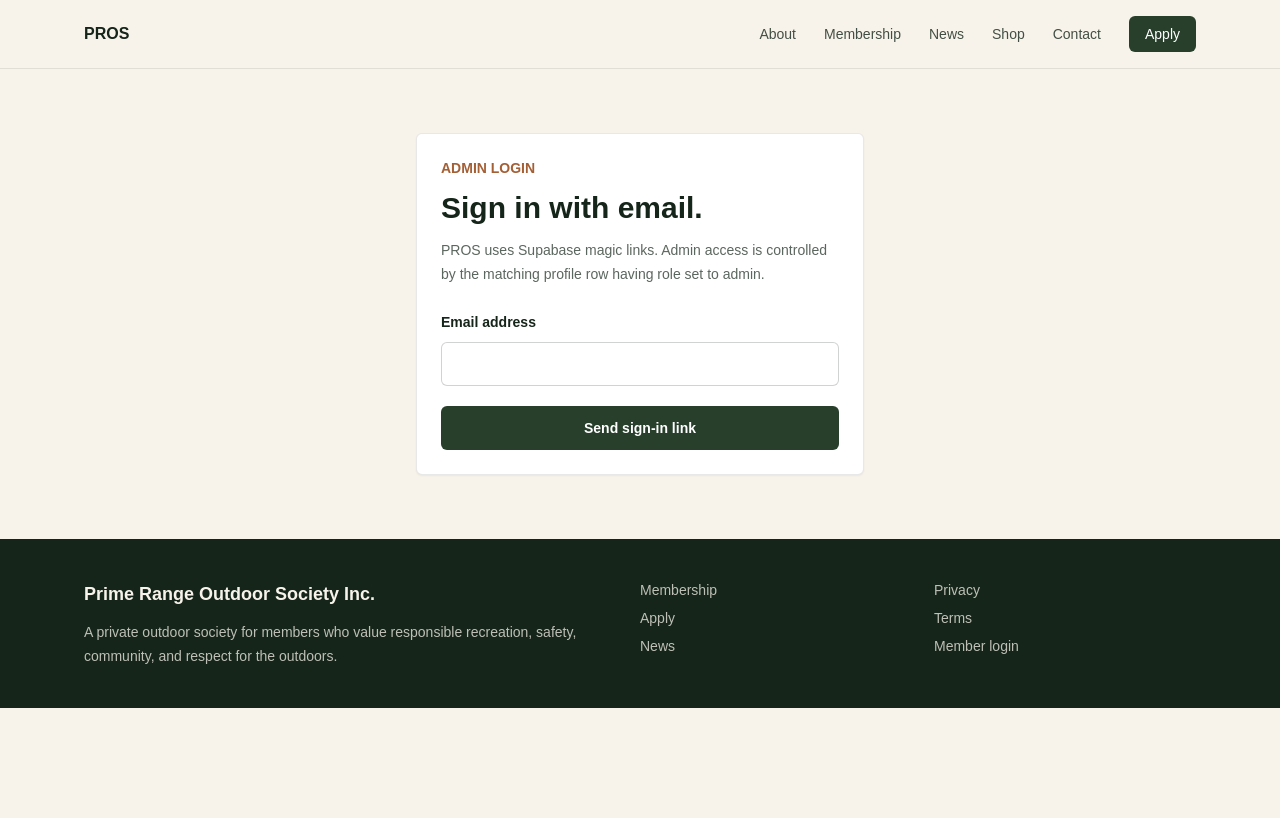
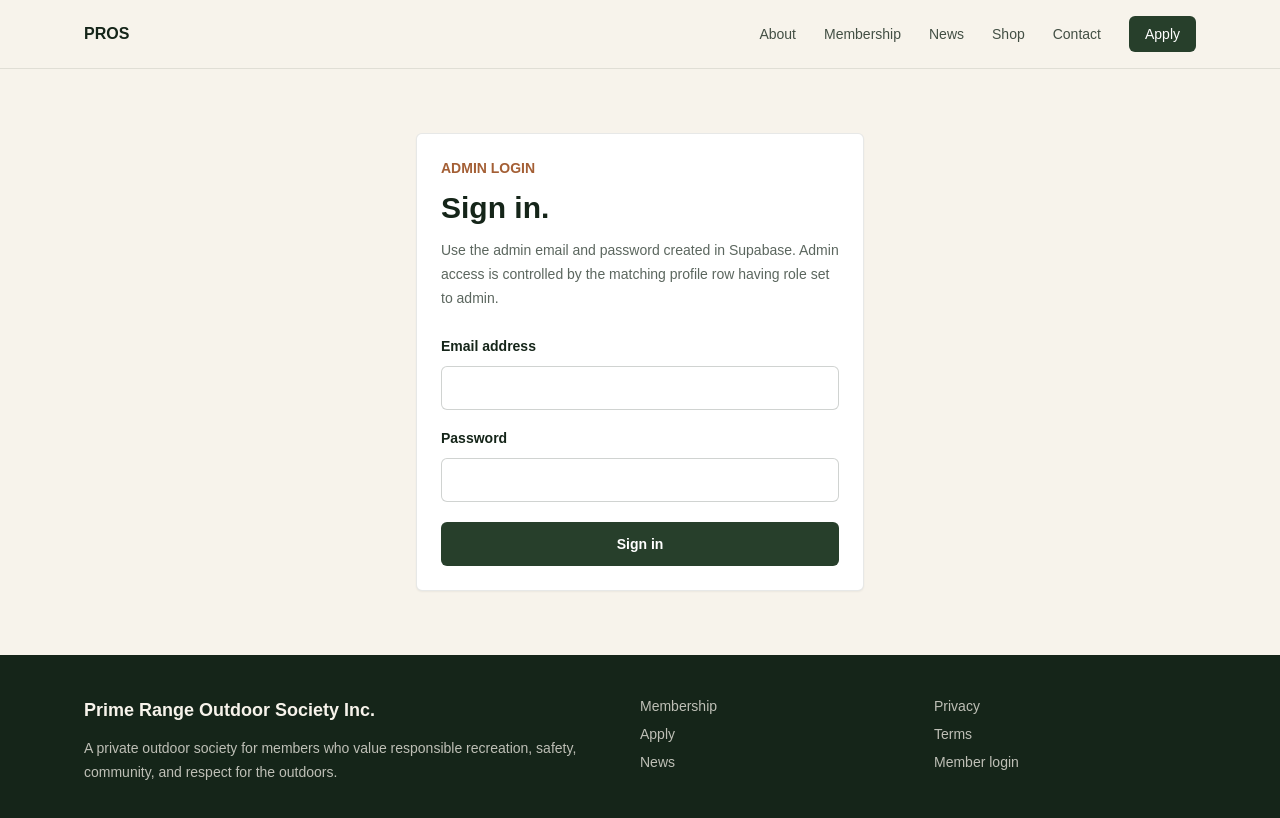
Before and after one commit to maxstillwell/pros, a Next.js app: page /login in a window 1280 px wide. Shown: the top 818 px of the page. Built offline with nearby package versions, Linux system fonts and the light colour scheme.

Commit message:
fix: use password admin login

```diff
--- a/app/login/page.tsx
+++ b/app/login/page.tsx
@@ -1,6 +1,5 @@
 import { redirect } from "next/navigation";
 import { SiteShell } from "@/components/layout/site-shell";
-import { getSiteUrl } from "@/lib/supabase/env";
 import {
   createSupabaseServerClient,
   hasSupabasePublicConfig,
@@ -8,7 +7,6 @@ import {
 
 type LoginPageProps = {
   searchParams: Promise<{
-    sent?: string;
     error?: string;
     detail?: string;
     redirectTo?: string;
@@ -35,35 +33,39 @@ function getSafeErrorDetail(value: string | undefined) {
   return value.replace(/[^\w\s.,:;!?()[\]/-]/g, "").slice(0, 220);
 }
 
-function getSiteOrigin() {
-  try {
-    return new URL(getSiteUrl()).origin;
-  } catch {
-    return getSiteUrl().replace(/\/$/, "");
-  }
-}
-
-async function sendMagicLink(formData: FormData) {
+async function signInWithPassword(formData: FormData) {
   "use server";
 
   const email = formData.get("email");
+  const password = formData.get("password");
   const redirectTo = getSafeRedirect(formData.get("redirectTo") ?? "/admin");
 
   if (typeof email !== "string" || !email.trim()) {
-    redirect("/login?error=missing-email");
+    redirect(
+      `/login?error=missing-email&redirectTo=${encodeURIComponent(redirectTo)}`,
+    );
+  }
+
+  if (typeof password !== "string" || !password) {
+    redirect(
+      `/login?error=missing-password&redirectTo=${encodeURIComponent(
+        redirectTo,
+      )}`,
+    );
   }
 
   if (!hasSupabasePublicConfig()) {
-    redirect("/login?error=missing-config");
+    redirect(
+      `/login?error=missing-config&redirectTo=${encodeURIComponent(
+        redirectTo,
+      )}`,
+    );
   }
 
   const supabase = await createSupabaseServerClient();
-  const callbackUrl = new URL("/auth/callback", getSiteOrigin()).toString();
-  const { error } = await supabase.auth.signInWithOtp({
+  const { error } = await supabase.auth.signInWithPassword({
     email: email.trim(),
-    options: {
-      emailRedirectTo: callbackUrl,
-    },
+    password,
   });
 
   if (error) {
@@ -71,16 +73,20 @@ async function sendMagicLink(formData: FormData) {
       `${error.status ?? "unknown"} ${error.code ?? ""} ${error.message}`.trim(),
     );
 
-    console.error("Supabase magic link failed", {
+    console.error("Supabase password login failed", {
       name: error.name,
       message: error.message,
       status: error.status,
       code: error.code,
     });
-    redirect(`/login?error=send-failed&detail=${detail}`);
+    redirect(
+      `/login?error=login-failed&detail=${detail}&redirectTo=${encodeURIComponent(
+        redirectTo,
+      )}`,
+    );
   }
 
-  redirect(`/login?sent=1&redirectTo=${encodeURIComponent(redirectTo)}`);
+  redirect(redirectTo);
 }
 
 export default async function LoginPage({ searchParams }: LoginPageProps) {
@@ -88,14 +94,17 @@ export default async function LoginPage({ searchParams }: LoginPageProps) {
   const redirectTo = getSafeRedirect(params.redirectTo);
   const errorDetail = getSafeErrorDetail(params.detail);
   const errorMessages: Record<string, string> = {
-    "missing-email": "Enter an email address to receive a sign-in link.",
+    "missing-email": "Enter your admin email address.",
+    "missing-password": "Enter your password.",
     "missing-config": "Supabase is not configured yet.",
+    "login-failed":
+      "The email or password did not work. Check the admin user in Supabase Authentication.",
     "send-failed":
-      "The sign-in link could not be sent. Check the Supabase Auth URL settings, email provider, and Vercel environment variables.",
+      "The old magic-link login could not be sent. Use email and password instead.",
     "callback-failed":
-      "The sign-in link opened, but Supabase could not finish the login.",
+      "The old sign-in link opened, but Supabase could not finish the login. Use email and password instead.",
     "missing-code":
-      "The sign-in link opened without a login code. Send yourself a fresh sign-in link and use the newest email.",
+      "The old sign-in link opened without a login code. Use email and password instead.",
   };
 
   return (
@@ -106,18 +115,12 @@ export default async function LoginPage({ searchParams }: LoginPageProps) {
             Admin login
           </p>
           <h1 className="mt-3 text-3xl font-semibold text-forest-900">
-            Sign in with email.
+            Sign in.
           </h1>
           <p className="mt-3 text-sm leading-6 text-forest-900/70">
-            PROS uses Supabase magic links. Admin access is controlled by the
-            matching profile row having role set to admin.
+            Use the admin email and password created in Supabase. Admin access
+            is controlled by the matching profile row having role set to admin.
           </p>
-
-          {params.sent ? (
-            <div className="mt-5 rounded-md border border-forest-700/20 bg-forest-50 p-4 text-sm font-medium text-forest-900">
-              Check your inbox for a secure sign-in link.
-            </div>
-          ) : null}
 
           {params.error ? (
             <div className="mt-5 rounded-md border border-red-200 bg-red-50 p-4 text-sm font-medium text-red-800">
@@ -130,7 +133,7 @@ export default async function LoginPage({ searchParams }: LoginPageProps) {
             </div>
           ) : null}
 
-          <form action={sendMagicLink} className="mt-6">
+          <form action={signInWithPassword} className="mt-6">
             <input type="hidden" name="redirectTo" value={redirectTo} />
             <label className="block">
               <span className="text-sm font-semibold text-forest-900">
@@ -143,11 +146,22 @@ export default async function LoginPage({ searchParams }: LoginPageProps) {
                 className="mt-2 min-h-11 w-full rounded-md border border-forest-900/20 px-3 py-2 outline-none focus:border-forest-700 focus:ring-2 focus:ring-forest-700/20"
               />
             </label>
+            <label className="mt-4 block">
+              <span className="text-sm font-semibold text-forest-900">
+                Password
+              </span>
+              <input
+                name="password"
+                type="password"
+                required
+                className="mt-2 min-h-11 w-full rounded-md border border-forest-900/20 px-3 py-2 outline-none focus:border-forest-700 focus:ring-2 focus:ring-forest-700/20"
+              />
+            </label>
             <button
               type="submit"
               className="mt-5 inline-flex min-h-11 w-full items-center justify-center rounded-md bg-forest-700 px-5 py-3 text-sm font-semibold text-white transition hover:bg-forest-900"
             >
-              Send sign-in link
+              Sign in
             </button>
           </form>
         </div>
--- a/components/admin/admin-access-notice.tsx
+++ b/components/admin/admin-access-notice.tsx
@@ -5,10 +5,11 @@ const messages: Record<AdminAccess["status"], string> = {
   ok: "",
   missing_config:
     "Supabase is not configured yet. Add the environment variables before using the admin dashboard.",
-  unauthenticated: "Sign in with an admin email address to access this area.",
+  unauthenticated: "Sign in with your admin email and password to access this area.",
   missing_profile:
-    "Your signed-in account does not have a matching profile record yet.",
-  forbidden: "Your profile does not have admin access.",
+    "You are signed in, but this Auth user does not have a matching profile row. Run supabase/create_first_admin.sql with this user's Auth UUID and email.",
+  forbidden:
+    "You are signed in, but the matching profile row is not role = admin. Run supabase/create_first_admin.sql or update the profile role in Supabase.",
 };
 
 export function AdminAccessNotice({ access }: { access: AdminAccess }) {
```
Also changed, not shown: supabase/README.md, 1 other file (tests, documents, lock files or other folders).
